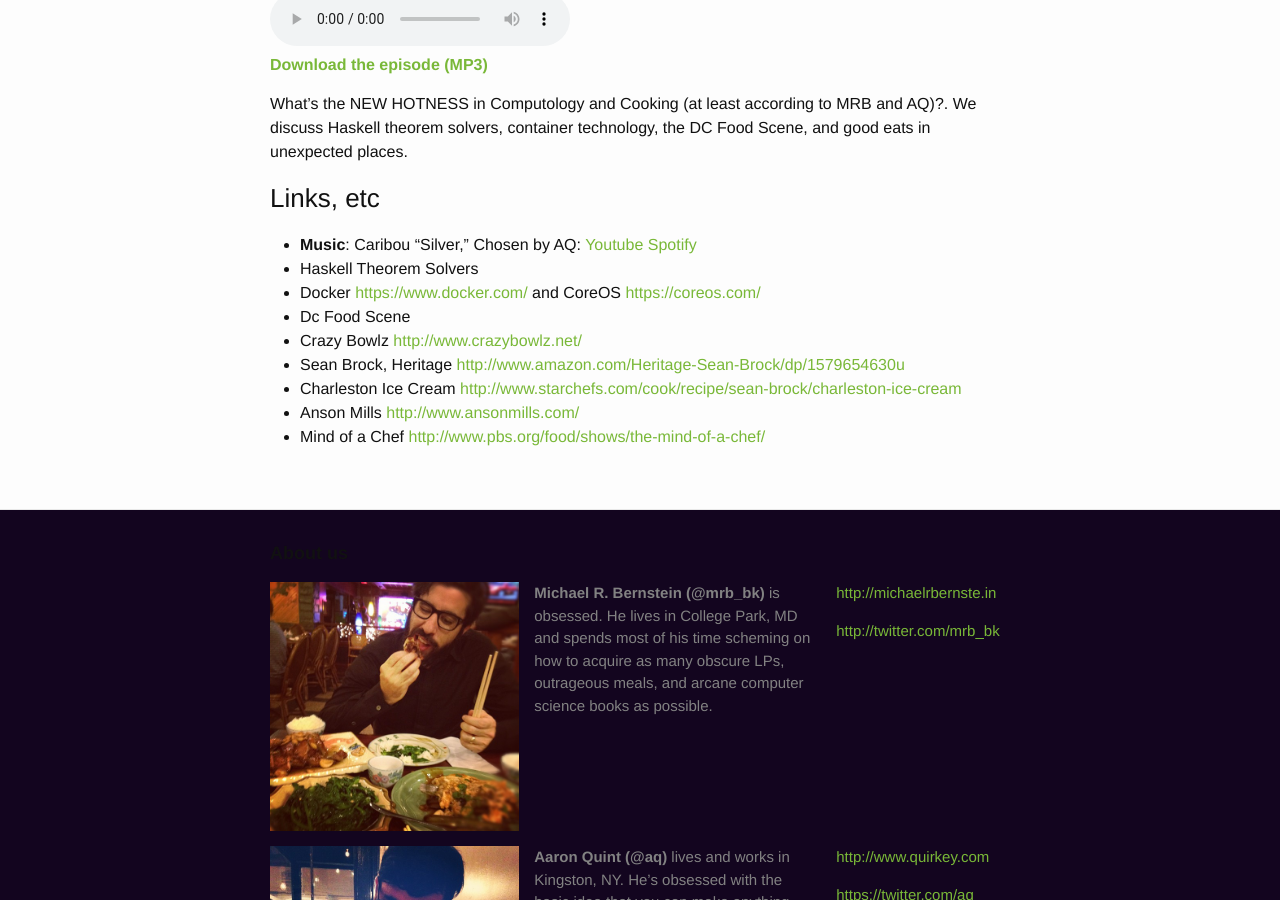
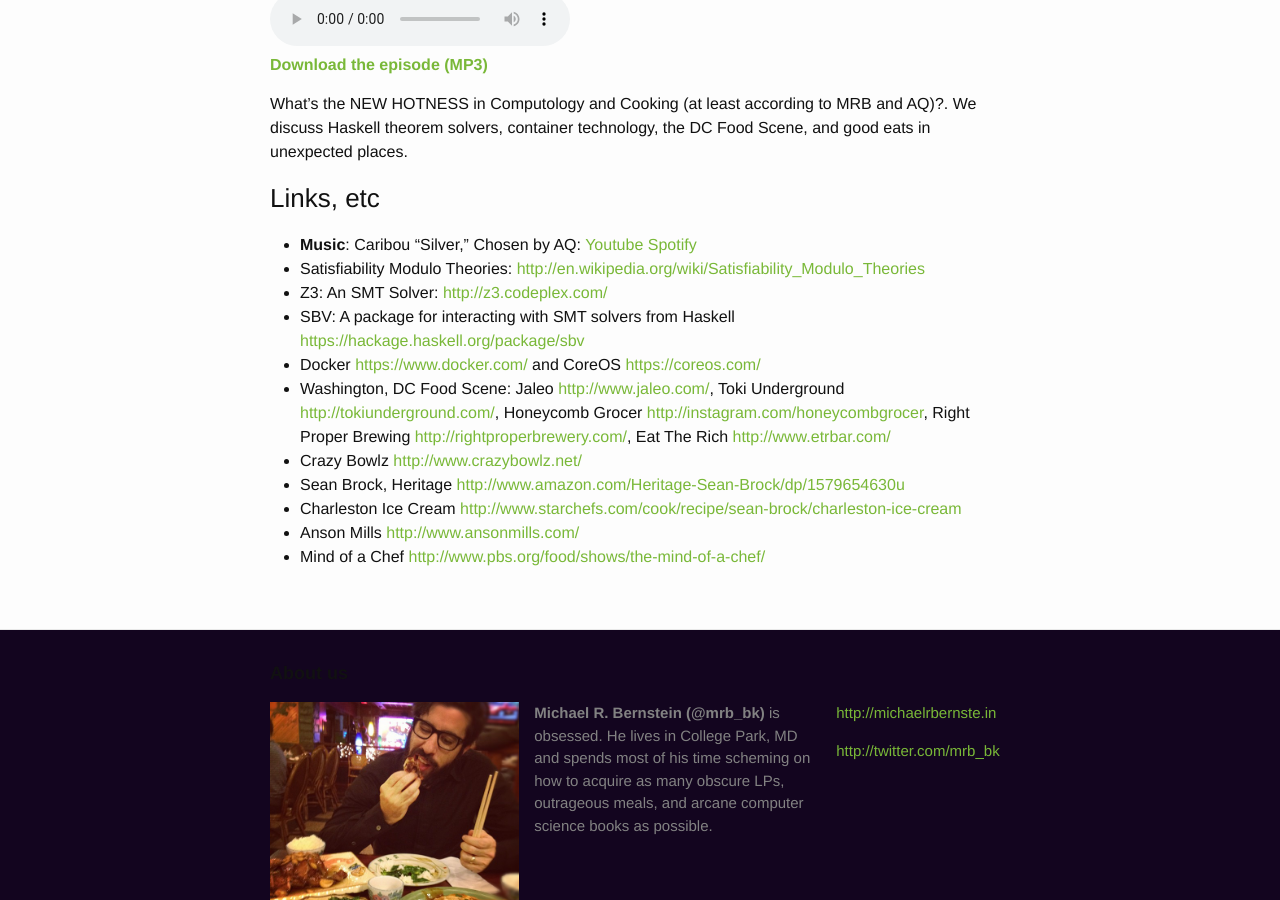
Before and after one commit to beatsryetypes/beatsryetypes.github.io, a Jekyll site: the page built from _posts/2015-02-09-episode-2-the-new-hotness.md, in a window 1280 px wide and 900 px high, scrolled down 471 px. Built offline with Jekyll 4.4.1, drawn with Linux system fonts in a browser that asks for light colours.

Commit message:
Notes updates

```diff
--- a/_posts/2015-02-09-episode-2-the-new-hotness.md
+++ b/_posts/2015-02-09-episode-2-the-new-hotness.md
@@ -16,9 +16,11 @@
 ### Links, etc
 
 * <strong>Music</strong>: Caribou “Silver,” Chosen by AQ: [Youtube](https://www.youtube.com/watch?v=yvDVyqgaAFo) [Spotify](http://open.spotify.com/track/5xVZk4Vt12ViVyoircV9iP)
-* Haskell Theorem Solvers
+* Satisfiability Modulo Theories: <http://en.wikipedia.org/wiki/Satisfiability_Modulo_Theories>
+* Z3: An SMT Solver: <http://z3.codeplex.com/>
+* SBV: A package for interacting with SMT solvers from Haskell <https://hackage.haskell.org/package/sbv>
 * Docker <https://www.docker.com/> and CoreOS <https://coreos.com/>
-* Dc Food Scene
+* Washington, DC Food Scene: Jaleo <http://www.jaleo.com/>, Toki Underground <http://tokiunderground.com/>, Honeycomb Grocer <http://instagram.com/honeycombgrocer>, Right Proper Brewing <http://rightproperbrewery.com/>, Eat The Rich <http://www.etrbar.com/>
 * Crazy Bowlz <http://www.crazybowlz.net/>
 * Sean Brock, Heritage <http://www.amazon.com/Heritage-Sean-Brock/dp/1579654630u>
 * Charleston Ice Cream <http://www.starchefs.com/cook/recipe/sean-brock/charleston-ice-cream>
```
